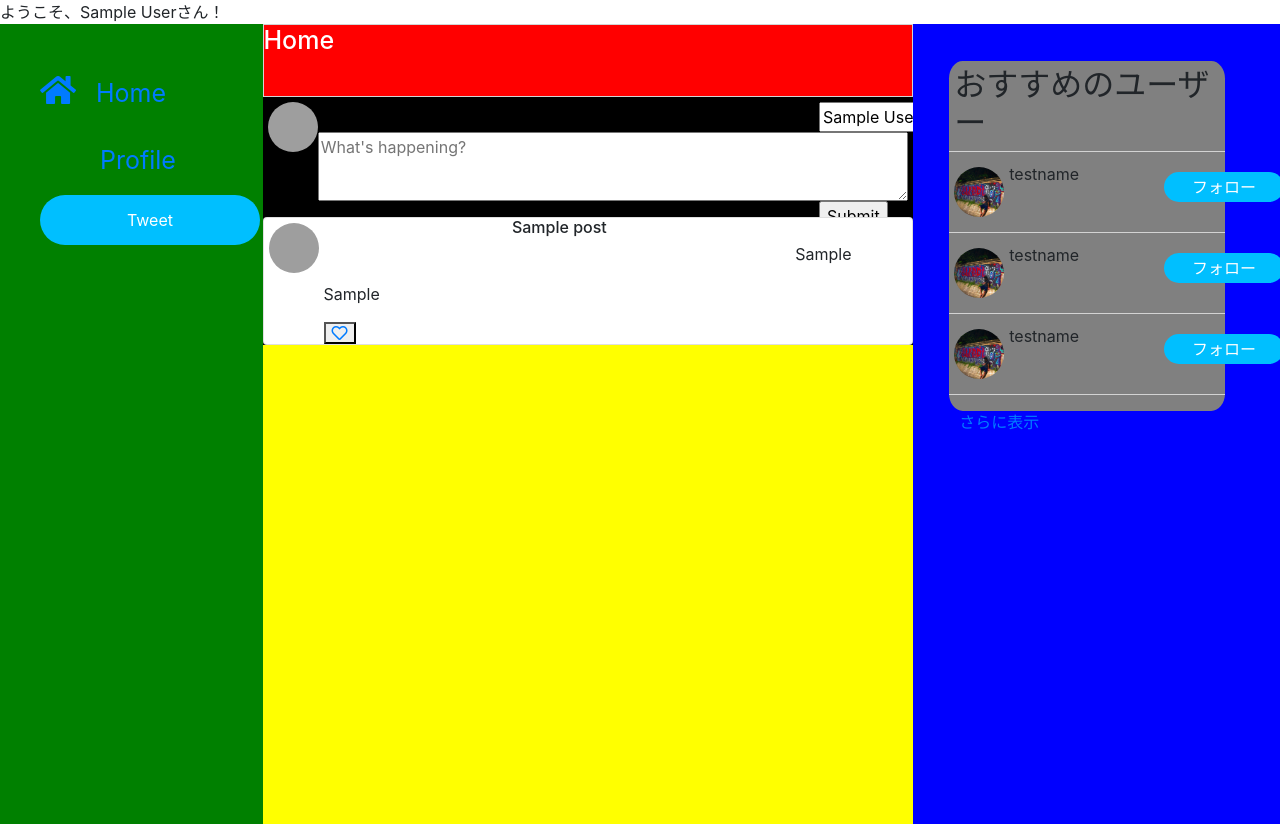
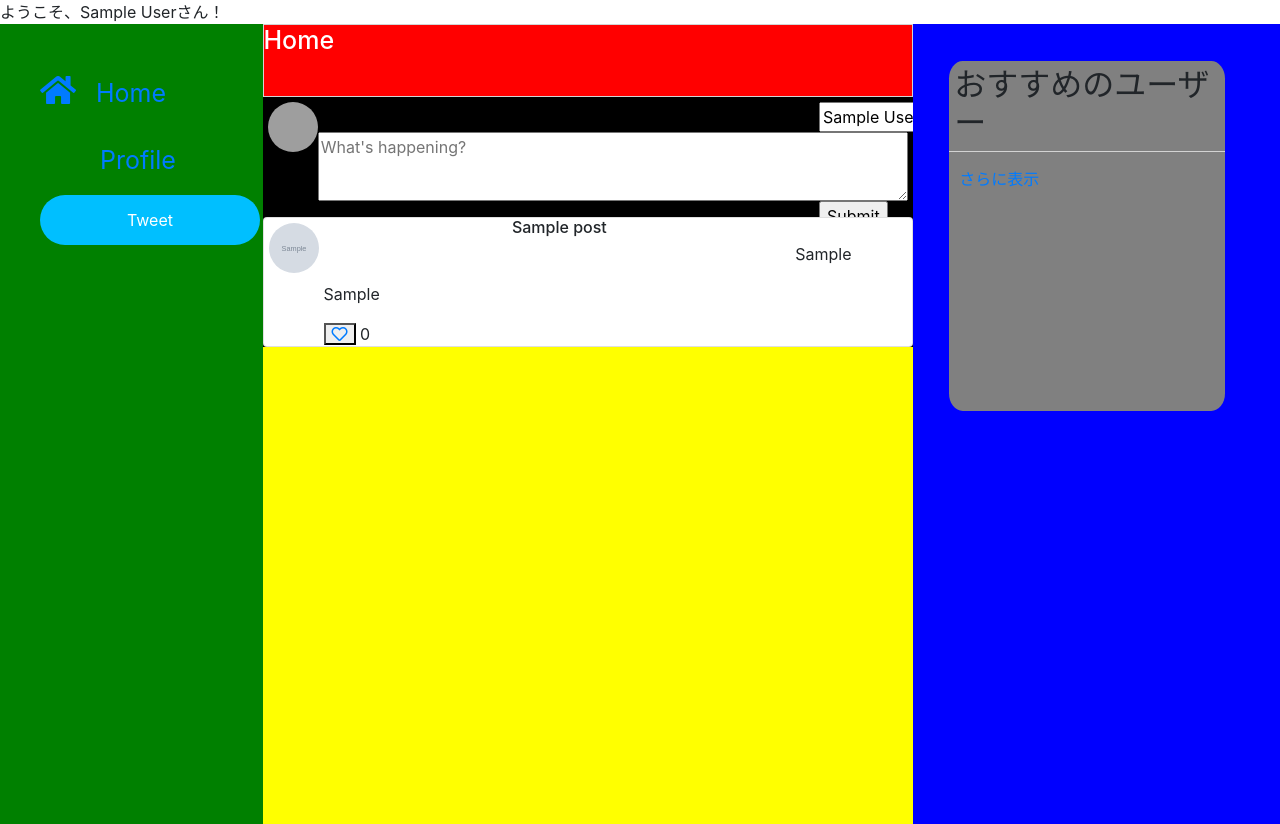
Before and after one commit to ryosuke888/tweet_app, a PHP site: page /app/app.php in a window 1280 px wide. Run offline with PHP 8.4, Linux system fonts and the light colour scheme; the visitor is signed in with stand-in values (Sample User, id 1); tables that the repository leaves empty or names only in its code hold one stand-in row (values such as "Sample post"); grey boxes marked "Sample" are stand-in pictures; some libraries are stand-ins or nearby versions; grey boxes are pictures that could not be loaded.

Commit message:
お気に入り機能実装

```diff
--- a/app.css
+++ b/app.css
@@ -130,7 +130,7 @@ header {
 	overflow-wrap: break-word;
 }
 .card-content-img {
-	background-image: url(image/profile/<?php foreach($stht as $row2) {echo $row2;} ?>);
+	background-image: url();
 	background-size: cover;
 	background-repeat: no-repeat;
 	background-position: center;
--- a/app.php
+++ b/app.php
@@ -79,12 +79,12 @@ try {
 						</div>
 					</div>
 					<?php foreach( $stt as $row) : ?>
-						<form action="fav.php" method="post" accept-charset="utf-8">
+						<!-- <form action="fav.php" method="post" accept-charset="utf-8"> -->
 					<div class="card">
 						<div class="card-content">
 							<div class="card-content-left">
-								<div class="card-content-img"></div>
-								<!-- <img src="image/profile/<?php echo $row['image_url']; ?>" alt="" height="50" width="50"> -->
+								<!-- <div class="card-content-img"></div> -->
+								<img src="image/profile/<?php echo $row['image_url']; ?>" alt="" height="50" width="50">
 							</div>
 							<div class="card-contents">
 								<div class="card-contents-name">
@@ -95,15 +95,18 @@ try {
 								<div class="card-contents-tweet">
 									<input type="hidden" name="tweet" value="<?php echo $row['tweet']; ?>" readonly>
 									<p><?php echo $row['tweet']; ?></p>
-										<button type="submit" class="heart" id="heart"><a href="#" ><i class="far fa-heart"></i></a></button>
-										<button type="submit" class="heart2" id="heart2">
-											<a href="#"><i class="fas fa-heart"></i></a>
-										</button>
+									<div class="iine">
+											<button onclick="iine(this, 1)" class="heart" id="heart"><a href="#"><i class="far fa-heart"></i></a></button>
+											<button type="submit" class="heart2" id="heart2">
+												<a href="#"><i class="fas fa-heart"></i></a>
+											</button>
+											<span class="count">0</span>
+									</div>
 								</div>
 							</div>
 						</div>
 					</div>
-					</form>
+					<!-- </form> -->
 					<?php endforeach; ?>
 				</div>
 			</div>
@@ -117,45 +120,22 @@ try {
 				</div>
 			</div>
 			<div class="user-modal-middle">
+<?php foreach( $stt as $row) : ?>
 				<div class="user-modal-contents">
 					<div class="user-modal-content">
 						<div class="user-modal-content-left">
-							<div class="user-modal-content-img"></div>
+							<!-- <div class="user-modal-content-img"></div> -->
+							<img src="image/profile/<?php echo $row['image_url']; ?>" alt="" height="50" width="50">
 						</div>
 						<div class="user-modal-content-middle">
-							<p>testname</p>
+							<p><?php echo $row['name']; ?></p>
 						</div>
 						<div class="user-modal-content-right">
 							<a href="" class="user-follow-btn">フォロー</a>
 						</div>
 					</div>
 				</div>
-				<div class="user-modal-contents">
-					<div class="user-modal-content">
-						<div class="user-modal-content-left">
-							<div class="user-modal-content-img"></div>
-						</div>
-						<div class="user-modal-content-middle">
-							<p>testname</p>
-						</div>
-						<div class="user-modal-content-right">
-							<a href="" class="user-follow-btn">フォロー</a>
-						</div>
-					</div>
-				</div>
-				<div class="user-modal-contents">
-					<div class="user-modal-content">
-						<div class="user-modal-content-left">
-							<div class="user-modal-content-img"></div>
-						</div>
-						<div class="user-modal-content-middle">
-							<p>testname</p>
-						</div>
-						<div class="user-modal-content-right">
-							<a href="" class="user-follow-btn">フォロー</a>
-						</div>
-					</div>
-				</div>
+<?php endforeach; ?>
 			</div>
 			<div class="user-modal-bottom">
 				<a href="">さらに表示</a>
@@ -197,6 +177,26 @@ try {
         <!-- jQueryの読み込み -->
          <script src="https://ajax.googleapis.com/ajax/libs/jquery/2.1.4/jquery.min.js"></script>
     <script src="/app/app.js"></script>
+		<script>
+			 const httpRequest = new XMLHttpRequest();
+			 function iine(event, postId) {
+     const iine = event.parentNode.querySelector("span.count")
 
+     httpRequest.onreadystatechange = function(){
+        // ここでサーバーからの応答を処理します。
+        if (httpRequest.readyState === XMLHttpRequest.DONE) {
+            if (httpRequest.status === 200) {
+              const response = JSON.parse(httpRequest.responseText)
+              iine.innerText = response.fav_count
+            } else {
+              alert('リクエストに問題が発生しました');
+            }
+        }
+     };
+      httpRequest.open('POST', 'http://localhost:8888/app/count.php', true);
+      httpRequest.setRequestHeader('Content-Type', 'application/x-www-form-urlencoded');
+      httpRequest.send(`post_id=${postId}`);
+    }
+		</script>
 </body>
 </html>
```
Also changed, not shown: count.php (added, +14 -0 lines), index.php (added, +39 -0 lines).
